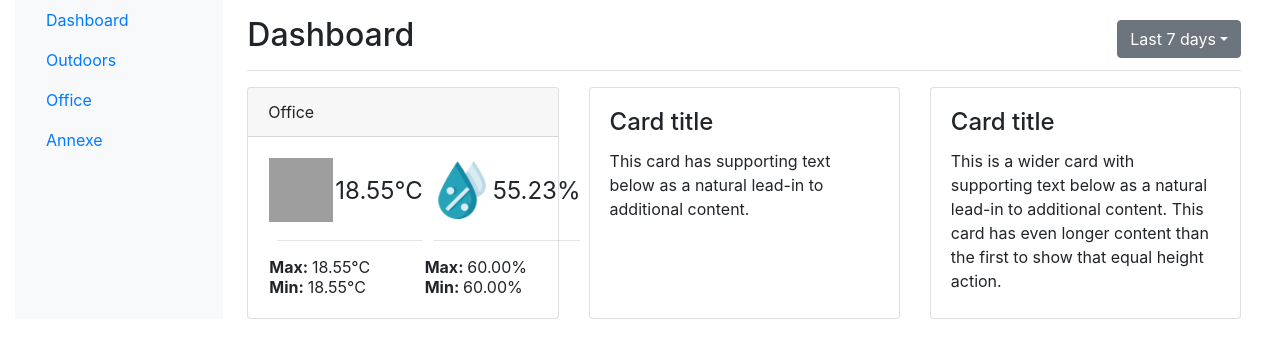
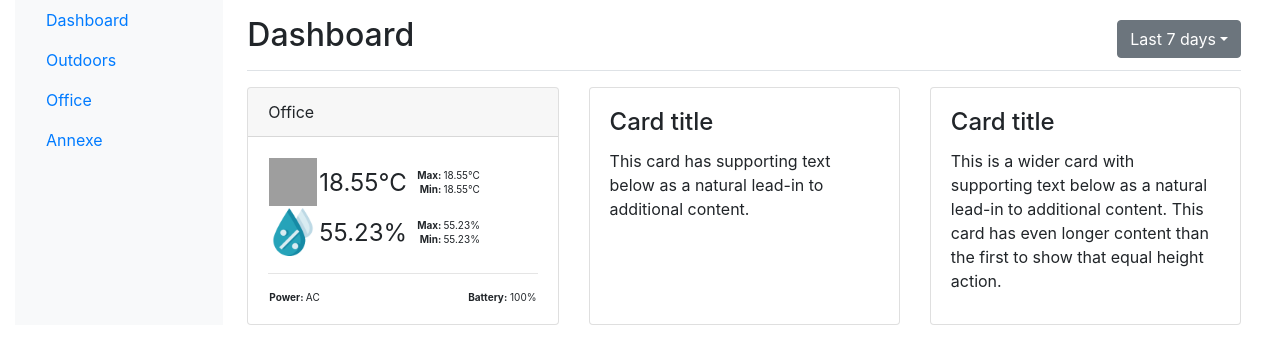
Before and after one commit to ExitStatus/IotHub, a Flask app: page / in a window 1280 px wide. Shown: the part 60-424 px from the top of the page. Run offline with Flask 2, Linux system fonts and the light colour scheme; some libraries are stand-ins or nearby versions; grey boxes are pictures that could not be loaded.

Commit message:
re-arrange dashboard panel

```diff
--- a/IotHub/static/site.css
+++ b/IotHub/static/site.css
@@ -10,3 +10,11 @@ body {
 .humidity {
     font-size: 24px;
 }
+
+.maxmin {
+    font-size: 10px;
+}
+
+.width100 {
+    width: 100%;
+}
--- a/IotHub/templates/home.html
+++ b/IotHub/templates/home.html
@@ -43,24 +43,32 @@
                     <div class="card">
                         <div class="card-header">Office</div>
                         <div class="card-body">
-                            <table>
-                            <tr>
-                                <td><img src="/static/thermometer.png" width="64" height="64" /></td><td class="temperature">18.55&deg;C</td>
-                                <td><img src="/static/humidity.png" width="58" height="58" class="ml-2"/></td><td class="humidity">55.23%</td>
-                            </tr>
-                            <tr>
-                                <td colspan="2">
-                                    <hr class="ml-2"/>
-                                    <span class="text-right font-weight-bold">Max: </span><span>18.55&deg;C</span><br/>
-                                    <span class="text-right font-weight-bold">Min: </span><span>18.55&deg;C</span>
-                                </td>
-                                <td colspan="2" >
-                                    <hr class="ml-2"/>
-                                    <span class="text-right font-weight-bold">Max: </span><span>60.00%</span><br />
-                                    <span class="text-right font-weight-bold">Min: </span><span>60.00%</span>
-                                </td>
-                            </tr>
-                            </table>
+                            <table class="flex-fill">
+                                <tr>
+                                    <td><img src="/static/thermometer.png" width="48" height="48" /></td>
+                                    <td class="temperature">18.55&deg;C</td>
+                                    <td>
+                                        <table>
+                                            <tr><td class="text-right font-weight-bold pl-2 maxmin">Max: </td><td class="maxmin">18.55&deg;C</td></tr>
+                                            <tr><td class="text-right font-weight-bold pl-2 maxmin">Min: </td><td class="maxmin">18.55&deg;C</td></tr>
+                                        </table>
+                                    </td>
+                                </tr>
+
+                                <tr>
+                                    <td><img src="/static/humidity.png" width="48" height="48" /></td>
+                                    <td class="humidity">55.23%</td>
+                                    <td>
+                                        <table>
+                                            <tr><td class="text-right font-weight-bold pl-2 maxmin">Max: </td><td class="maxmin">55.23%</td></tr>
+                                            <tr><td class="text-right font-weight-bold pl-2 maxmin">Min: </td><td class="maxmin">55.23%</td></tr>
+                                        </table>
+                                    </td>
+                                    <td colspan="2"><hr /></td>
+                                </tr>
+                             </table>
+                            <hr/>
+                            <table style="width: 100%"><tr><td class="maxmin"><span class="font-weight-bold">Power: </span>AC</td><td class="maxmin text-right"><span class="font-weight-bold">Battery:</span> 100%</td></tr></table>
                         </div>
                     </div>
                     <div class="card">
```
